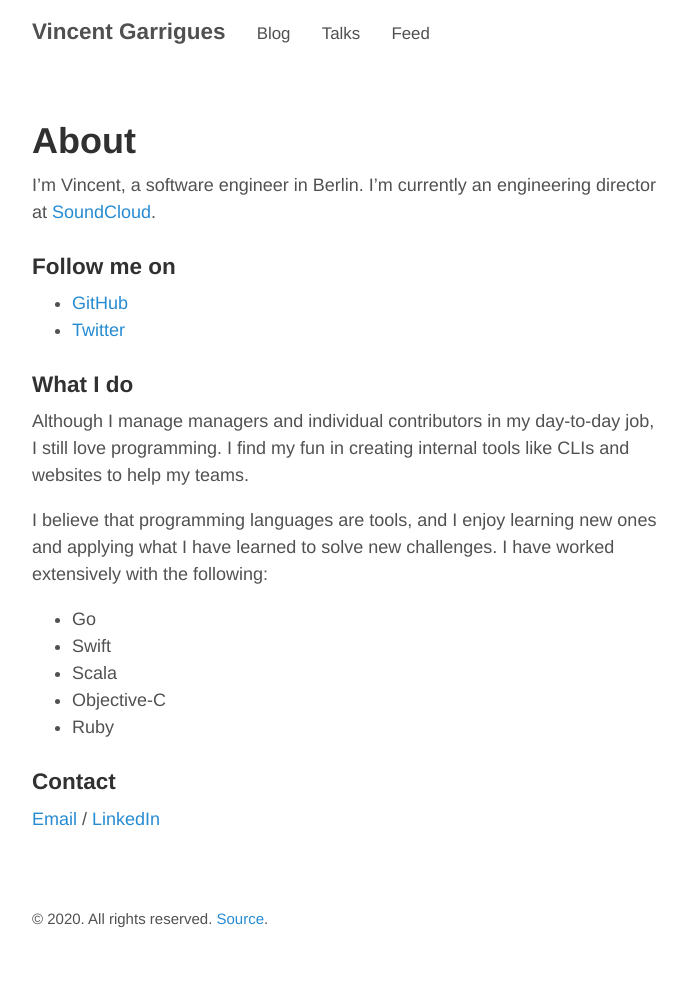
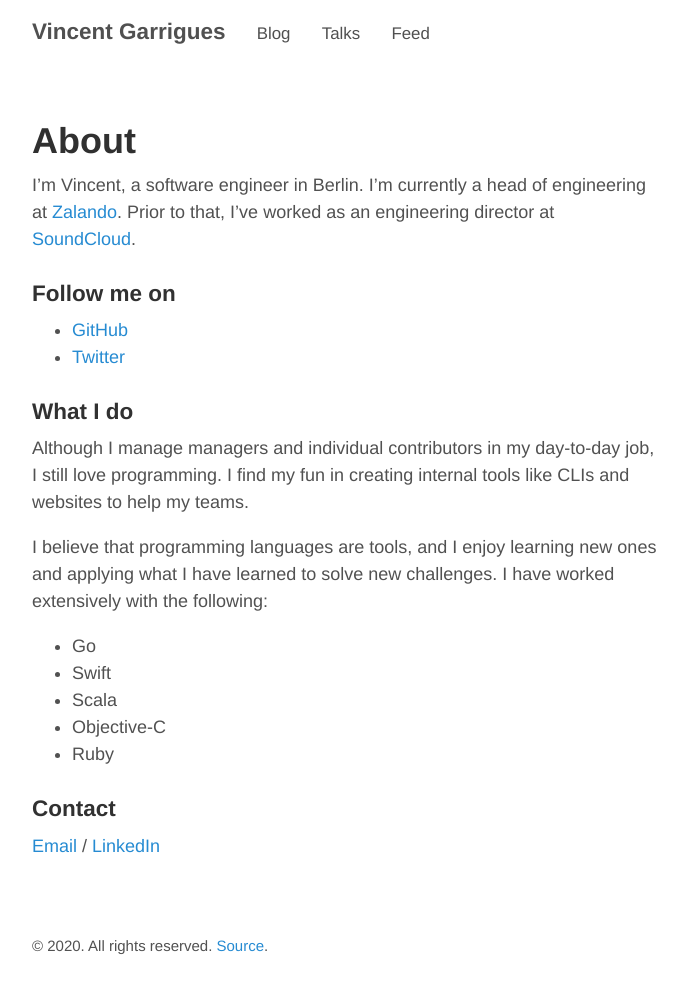
Before and after one commit to garriguv/garriguv.github.io, a Jekyll site: the page built from about.md, in a window 1280 px wide. Shown: the whole page, without its empty margins (293-980 px from the left). Built offline with Jekyll 4.4.1, drawn with Linux system fonts in a browser that asks for light colours; before the commit the page ends 968 px from its top, so only the background shows below that.

Commit message:
Update about.md

```diff
--- a/about.md
+++ b/about.md
@@ -3,7 +3,7 @@ layout: page
 title: About
 ---
 
-I'm Vincent, a software engineer in Berlin. I'm currently an engineering director at [SoundCloud](http://soundcloud.com).
+I'm Vincent, a software engineer in Berlin. I'm currently a head of engineering at [Zalando](https://zalando.de). Prior to that, I've worked as an engineering director at [SoundCloud](http://soundcloud.com).
 
 ### Follow me on
 
```
